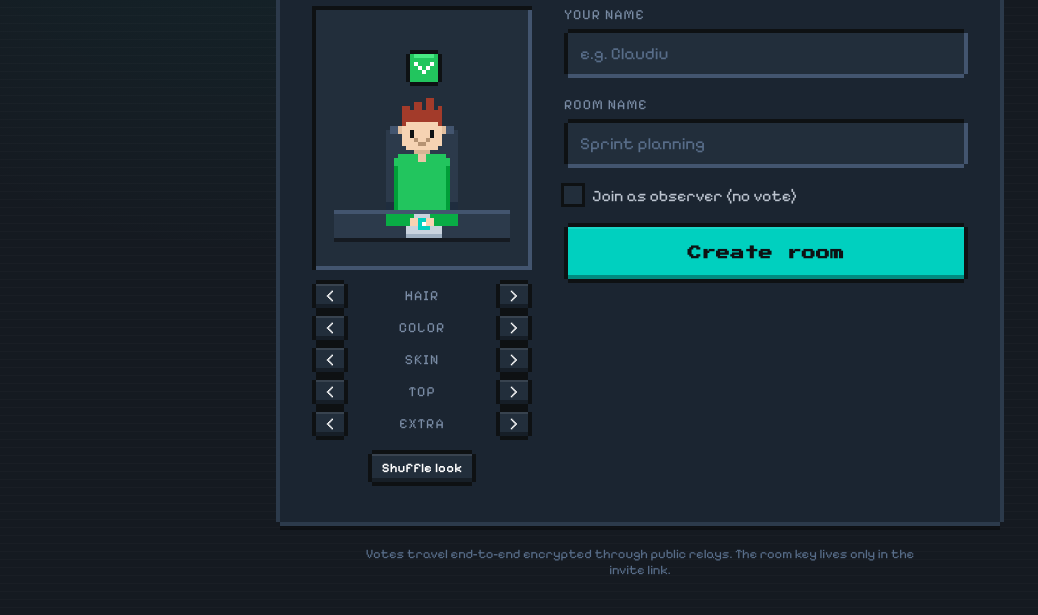
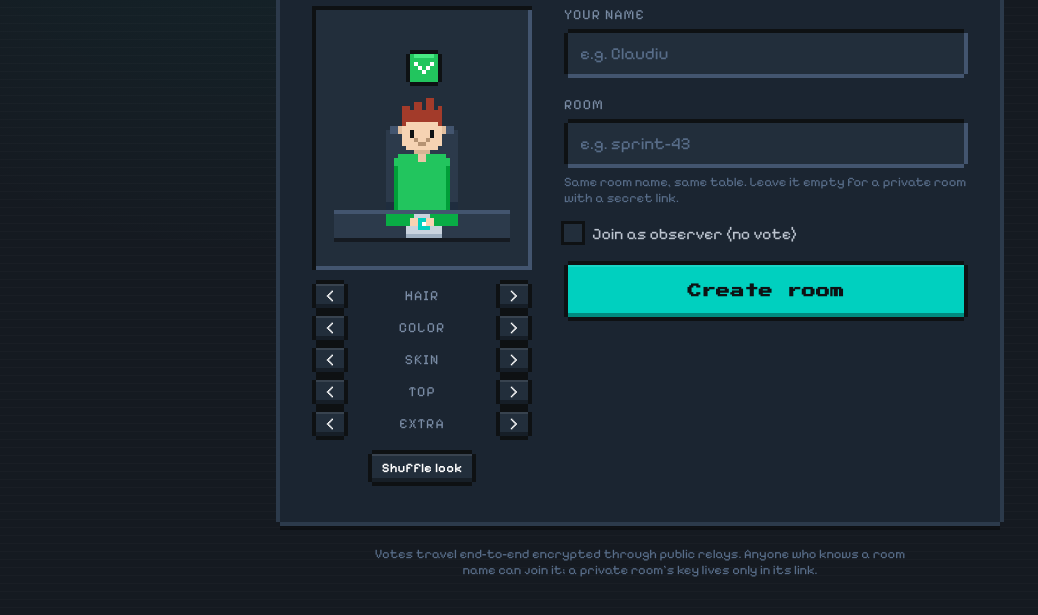
Before and after one commit to claudiussx/sentryot-planning-poker, a website with bundled scripts: page index.html in a window 1280 px wide. Shown: the part 283-898 px from the top of the page, without its empty margins (0-1038 px from the left). Built offline with nearby package versions, Linux system fonts and the light colour scheme.

Commit message:
Rooms are joined by name: the same room name puts everyone at the same table

```diff
--- a/css/style.css
+++ b/css/style.css
@@ -219,6 +219,11 @@ input:focus {
 
 input::placeholder {
   color: var(--muted);
+}
+
+.field-hint {
+  color: var(--muted);
+  font-size: 13px;
 }
 
 .check {
--- a/index.html
+++ b/index.html
@@ -36,8 +36,9 @@
               <input id="name" maxlength="20" required placeholder="e.g. Claudiu" />
             </label>
             <label class="field" id="room-name-field">
-              <span>Room name</span>
-              <input id="room-name" maxlength="40" placeholder="Sprint planning" />
+              <span>Room</span>
+              <input id="room-name" maxlength="40" placeholder="e.g. sprint-43" />
+              <small class="field-hint">Same room name, same table. Leave it empty for a private room with a secret link.</small>
             </label>
             <label class="check">
               <input type="checkbox" id="spectator" />
@@ -50,7 +51,7 @@
           </form>
         </div>
       </div>
-      <p class="footnote">Votes travel end-to-end encrypted through public relays. The room key lives only in the invite link.</p>
+      <p class="footnote">Votes travel end-to-end encrypted through public relays. Anyone who knows a room name can join it; a private room's key lives only in its link.</p>
     </section>
 
     <!-- ============ ROOM ============ -->
--- a/js/main.js
+++ b/js/main.js
@@ -3,6 +3,7 @@ import { Scene } from './scene.js';
 import { randomLook, sanitizeLook, drawPreview, drawIcon, EMOTES, SHIRTS, HAIR_STYLES, HAIR_COLORS, SKINS, ACCESSORIES } from './sprites.js';
 import { DECK, computeStats, label } from './stats.js';
 import { play, isMuted, setMuted } from './audio.js';
+import { roomSlug, parseRoomHash } from './room-name.js';
 
 const $ = (sel) => document.querySelector(sel);
 const STALE_MS = 130_000; // presence older than this is a ghost
@@ -74,9 +75,7 @@ const state = {
 };
 
 function parseHash() {
-  const h = new URLSearchParams(location.hash.slice(1));
-  const r = h.get('r');
-  return r && /^[A-Za-z0-9_-]{12,32}$/.test(r) ? { token: r } : null;
+  return parseRoomHash(location.hash);
 }
 
 // ============================================================
@@ -103,6 +102,7 @@ function initLobby() {
   $('#name').value = state.me.name;
   $('#spectator').checked = state.me.spectator;
   $('#room-name').value = '';
+  $('#room-name').oninput = () => setLobbyMode('create');
   setLobbyMode(invite ? 'join' : 'create');
 
   const controls = $('#look-controls');
@@ -154,10 +154,12 @@ function initLobby() {
 
 function setLobbyMode(mode) {
   const join = mode === 'join';
+  const invite = parseHash();
   $('#join-info').hidden = !join;
+  $('#join-info').textContent = invite?.slug ? `You are joining room "${invite.slug}".` : 'You have been invited to a planning room.';
   $('#room-name-field').hidden = join;
   $('#create-instead').hidden = !join;
-  $('#enter-btn').textContent = join ? 'Join room' : 'Create room';
+  $('#enter-btn').textContent = join || roomSlug($('#room-name').value) ? 'Join room' : 'Create room';
   $('#lobby-error').hidden = true;
 }
 
@@ -182,12 +184,18 @@ async function onEnter(e) {
   btn.textContent = 'Connecting...';
   try {
     play('pick');
-    state.token = invite ? invite.token : newToken();
+    // a typed room name is the room: the same name puts everyone at the same table
+    const typed = invite ? '' : $('#room-name').value.trim().replace(/\s+/g, ' ').slice(0, 40);
+    const slug = invite ? invite.slug : roomSlug(typed);
+    state.token = invite ? invite.token : slug ? `room:${slug}` : newToken();
+    state.roomLabel = typed || slug || 'Planning room';
     const rc = new RoomClient({ token: state.token, myId: state.me.id });
     await rc.init();
     await rc.connect();
-    if (!invite) history.replaceState(null, '', `#r=${state.token}`);
-    await enterRoom(rc, invite ? { creating: false } : { creating: true, roomName: $('#room-name').value.trim().slice(0, 40) || 'Planning room' });
+    if (!invite) history.replaceState(null, '', slug ? `#room=${slug}` : `#r=${state.token}`);
+    // only a private room is new for sure; a named one may already have people in it
+    const creating = !invite && !slug;
+    await enterRoom(rc, creating ? { creating: true, roomName: typed || 'Planning room' } : { creating: false });
   } catch (ex) {
     console.error('Failed to connect to the planning room', { token: state.token, error: ex });
     err.textContent = 'Could not reach the relay. Check your connection and try again.';
@@ -307,7 +315,7 @@ function checkHost() {
   if (!state.room) {
     // empty room with no state at all (relay forgot it): start fresh
     if (effectiveHostId(list) === state.me.id) {
-      updateRoom({ v: 1, name: 'Planning room', hostId: state.me.id, round: 1, revealed: false, topic: '', timerEnd: null, autoReveal: false, history: [], createdAt: Date.now() });
+      updateRoom({ v: 1, name: state.roomLabel || 'Planning room', hostId: state.me.id, round: 1, revealed: false, topic: '', timerEnd: null, autoReveal: false, history: [], createdAt: Date.now() });
     }
     return;
   }
@@ -436,6 +444,8 @@ function onRoom(raw) {
   const prev = state.room;
   // ignore anything older than what we already hold (our own echo included)
   if (prev && next.seq < prev.seq) return;
+  // two people opening an empty named room at once both set it up: everyone keeps the same one
+  if (prev && next.seq === prev.seq && next.hostId !== prev.hostId && next.hostId > prev.hostId) return;
   state.room = next;
 
   if (prev && next.round !== prev.round) {
--- /dev/null
+++ b/js/room-name.js
@@ -0,0 +1,23 @@
+// Named rooms: everyone who types the same room name lands in the same room.
+// "Sprint 43 Planning", "sprint-43-planning" and " sprint 43  planning " are one room.
+export function roomSlug(name) {
+  return String(name || '')
+    .normalize('NFKD')
+    .replace(/[̀-ͯ]/g, '')
+    .toLowerCase()
+    .replace(/[^a-z0-9]+/g, '-')
+    .replace(/^-+|-+$/g, '')
+    .slice(0, 40)
+    .replace(/-+$/, '');
+}
+
+const TOKEN = /^[A-Za-z0-9_-]{12,32}$/;
+
+// '#r=<token>' is a private room (random secret), '#room=<name>' a named one.
+export function parseRoomHash(hash) {
+  const h = new URLSearchParams(String(hash || '').replace(/^#/, ''));
+  const r = h.get('r');
+  if (r && TOKEN.test(r)) return { token: r };
+  const slug = roomSlug(h.get('room') || r || '');
+  return slug ? { token: `room:${slug}`, slug } : null;
+}
```
Also changed, not shown: tests/room-name.test.mjs (added, +33 -0 lines).
